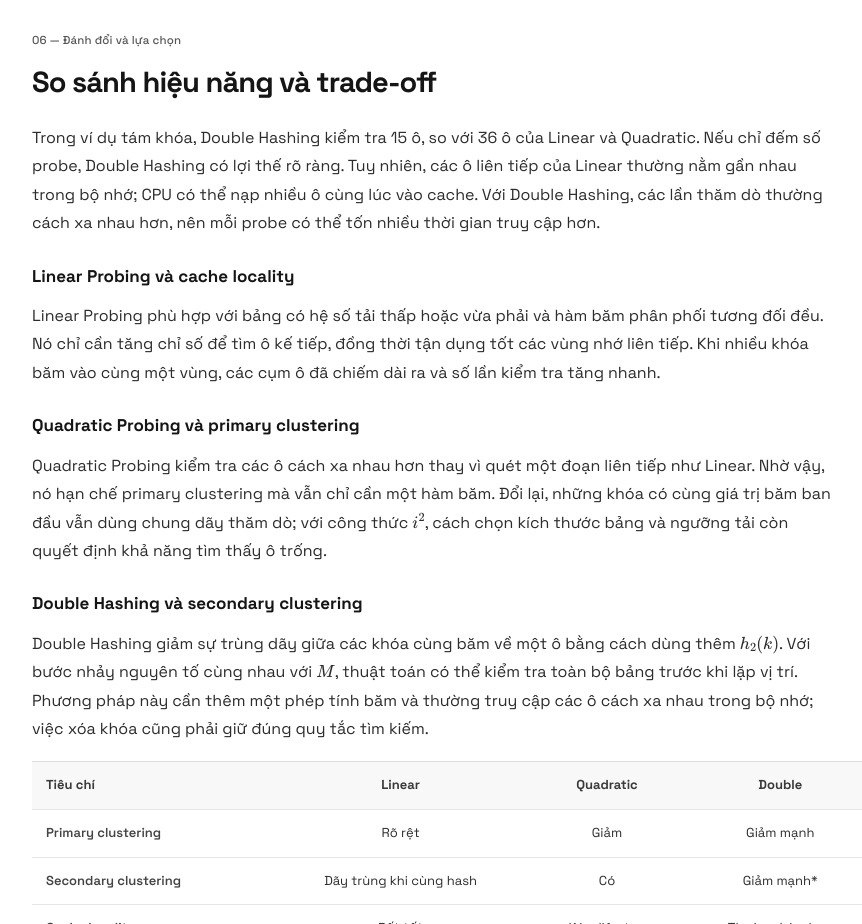
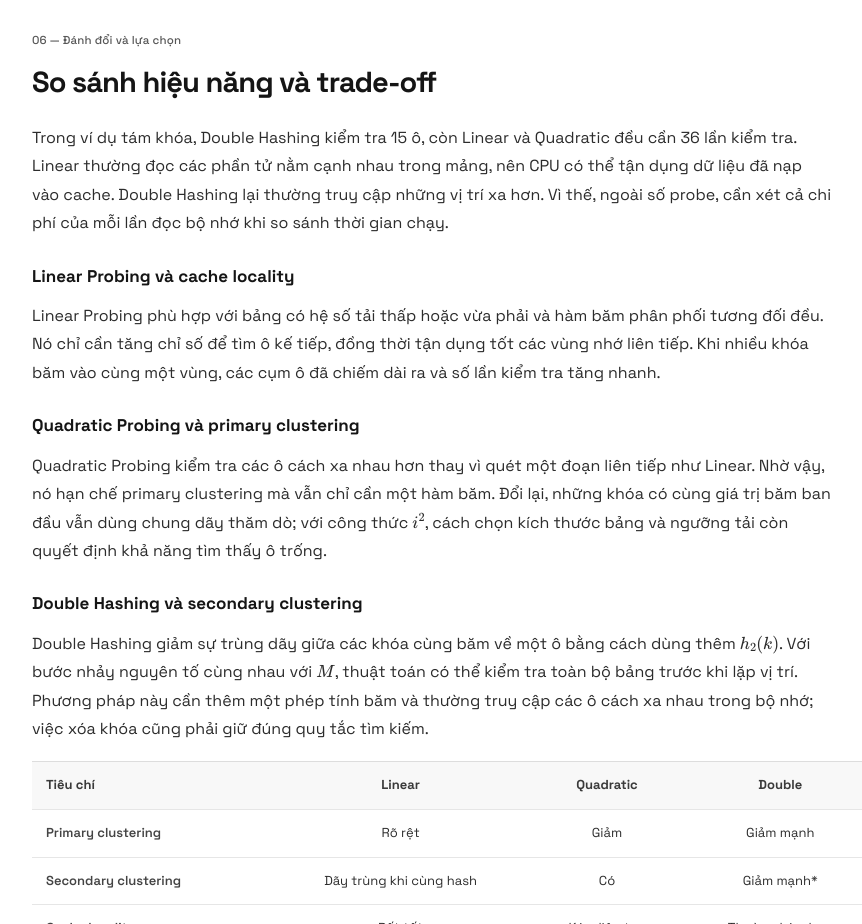
Before and after one commit to kieran-lucas/hash-table-probing-strategies, a plain HTML site: page index.html in a window 1280 px wide. Shown: the part 6740-7664 px from the top of the page, without its empty margins (188-1050 px from the left). Drawn offline with nearby package versions, Linux system fonts and the light colour scheme.

Commit message:
Tighten performance comparison and remove generic conclusion language

```diff
--- a/index.html
+++ b/index.html
@@ -221,7 +221,7 @@ public static int probe(Method method, int key, int attempt, int m) {
   <section id="tradeoffs" aria-labelledby="tradeoffs-title">
     <div class="section-label">06 — Đánh đổi và lựa chọn</div>
     <h2 id="tradeoffs-title">So sánh hiệu năng và trade-off</h2>
-    <p>Trong ví dụ tám khóa, Double Hashing kiểm tra 15 ô, so với 36 ô của Linear và Quadratic. Nếu chỉ đếm số probe, Double Hashing có lợi thế rõ ràng. Tuy nhiên, các ô liên tiếp của Linear thường nằm gần nhau trong bộ nhớ; CPU có thể nạp nhiều ô cùng lúc vào cache. Với Double Hashing, các lần thăm dò thường cách xa nhau hơn, nên mỗi probe có thể tốn nhiều thời gian truy cập hơn.</p>
+    <p>Trong ví dụ tám khóa, Double Hashing kiểm tra 15 ô, còn Linear và Quadratic đều cần 36 lần kiểm tra. Linear thường đọc các phần tử nằm cạnh nhau trong mảng, nên CPU có thể tận dụng dữ liệu đã nạp vào cache. Double Hashing lại thường truy cập những vị trí xa hơn. Vì thế, ngoài số probe, cần xét cả chi phí của mỗi lần đọc bộ nhớ khi so sánh thời gian chạy.</p>
     <h3>Linear Probing và cache locality</h3>
     <p>Linear Probing phù hợp với bảng có hệ số tải thấp hoặc vừa phải và hàm băm phân phối tương đối đều. Nó chỉ cần tăng chỉ số để tìm ô kế tiếp, đồng thời tận dụng tốt các vùng nhớ liên tiếp. Khi nhiều khóa băm vào cùng một vùng, các cụm ô đã chiếm dài ra và số lần kiểm tra tăng nhanh.</p>
     <h3>Quadratic Probing và primary clustering</h3>
```
